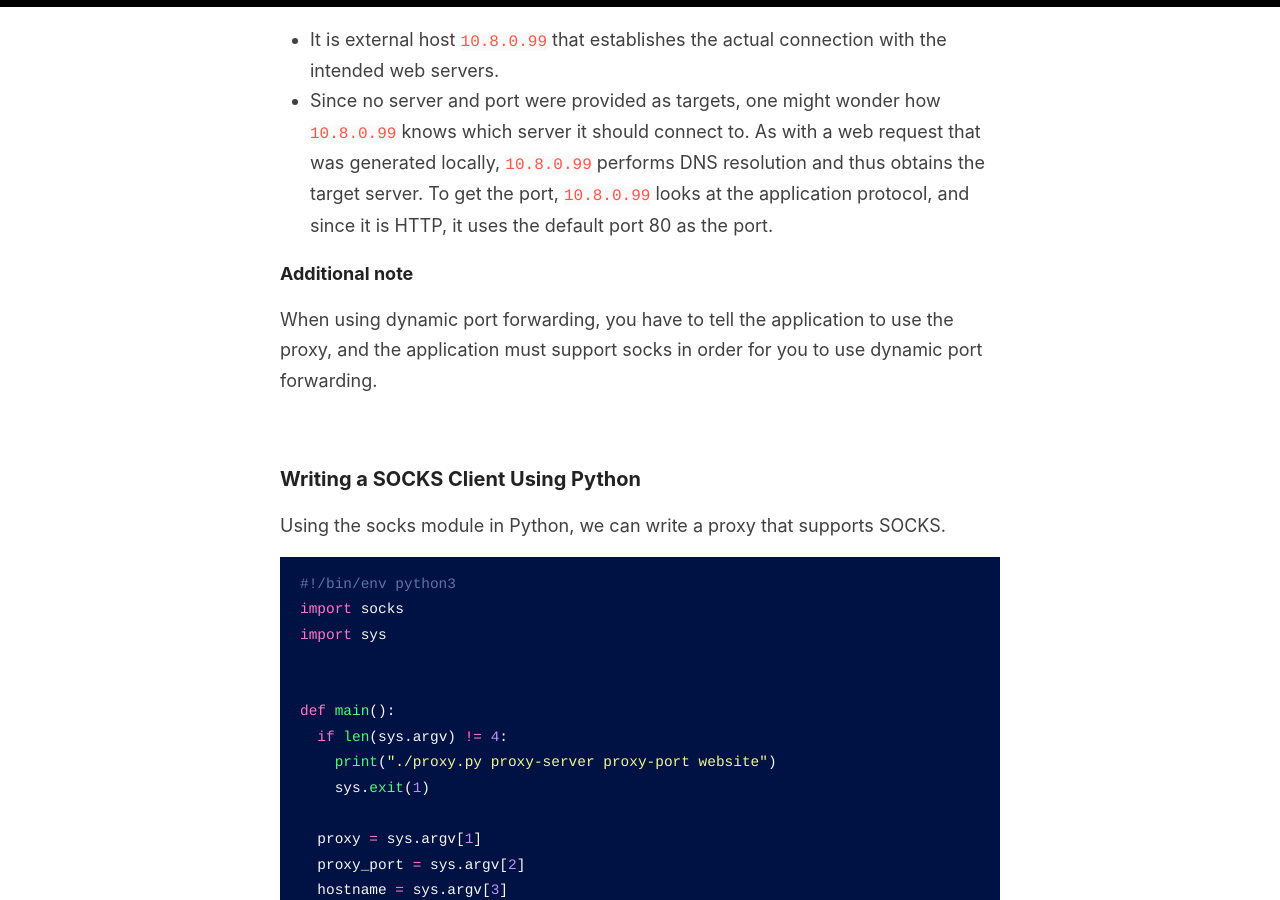
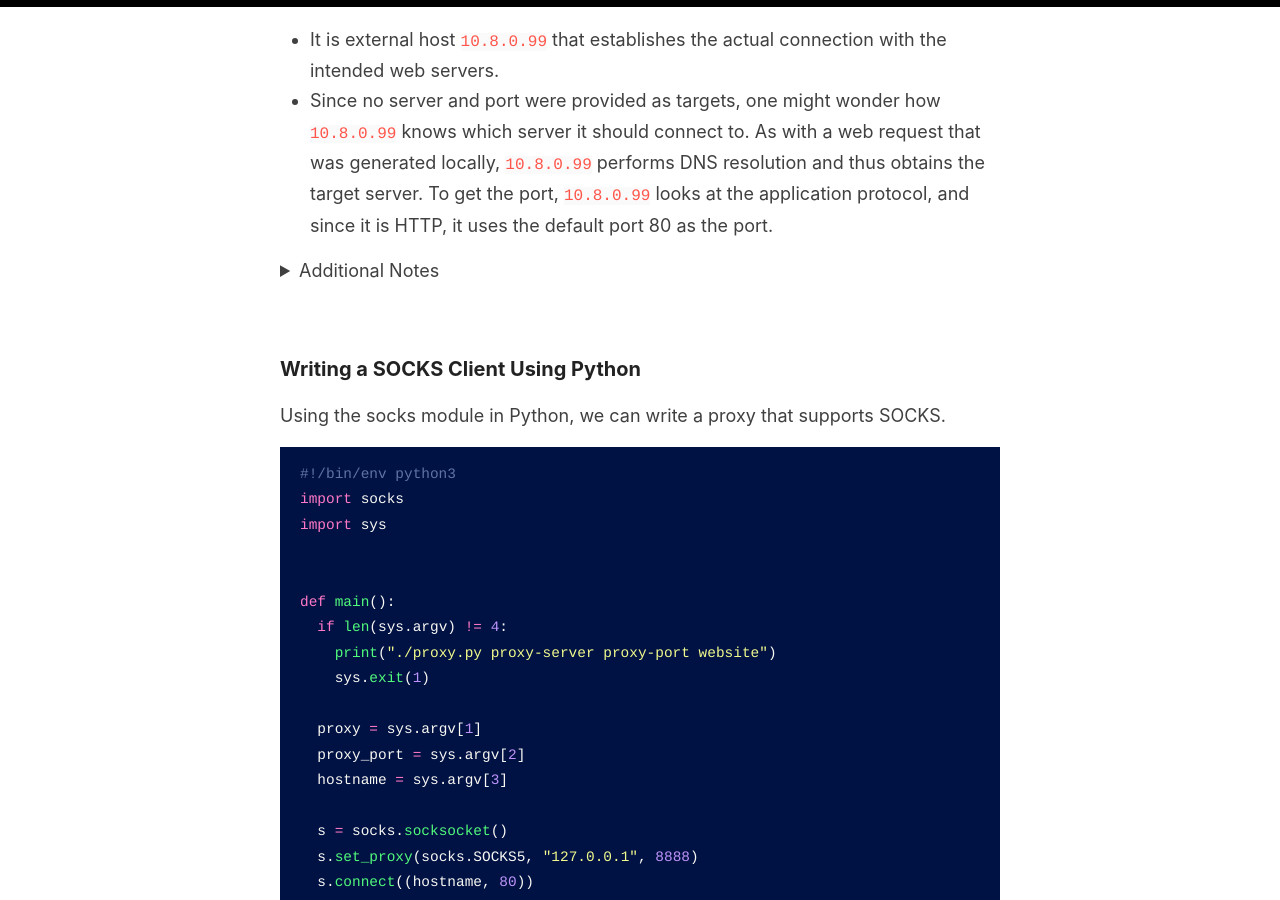
Before and after one commit to iukadike/blog, a Jekyll site: the page built from _posts/2023-07-16-firewall-evasion.md, in a window 1280 px wide and 900 px high, scrolled down 11295 px. Built offline with Jekyll 4.4.1, drawn with Linux system fonts in a browser that asks for light colours; comment, search, counter and statistics services are not loaded.

Commit message:
update formatting

```diff
--- a/_posts/2023-07-16-firewall-evasion.md
+++ b/_posts/2023-07-16-firewall-evasion.md
@@ -184,8 +184,11 @@ The following can be drawn from the connection:
 - It is external host `10.8.0.99` that establishes the actual connection with the intended web servers.
 - Since no server and port were provided as targets, one might wonder how `10.8.0.99` knows which server it should connect to. As with a web request that was generated locally, `10.8.0.99` performs DNS resolution and thus obtains the target server. To get the port, `10.8.0.99` looks at the application protocol, and since it is HTTP, it uses the default port 80 as the port.
 
-##### Additional note
+<details>
+<summary>Additional Notes</summary>
+<br>
 When using dynamic port forwarding, you have to tell the application to use the proxy, and the application must support socks in order for you to use dynamic port forwarding.
+</details>
 
 <br>
 
```
